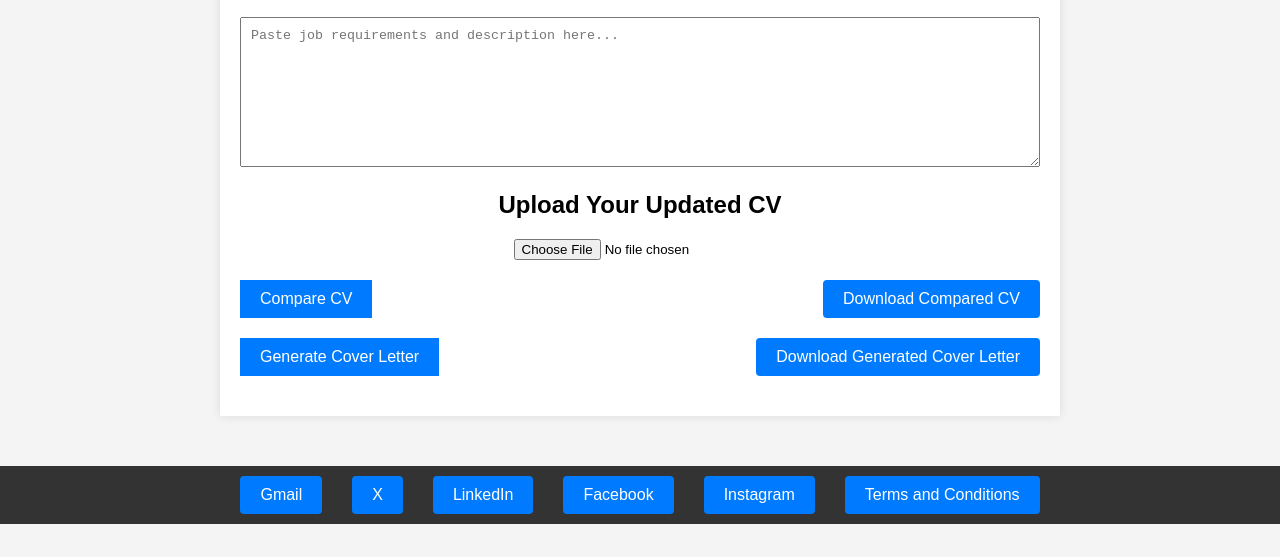
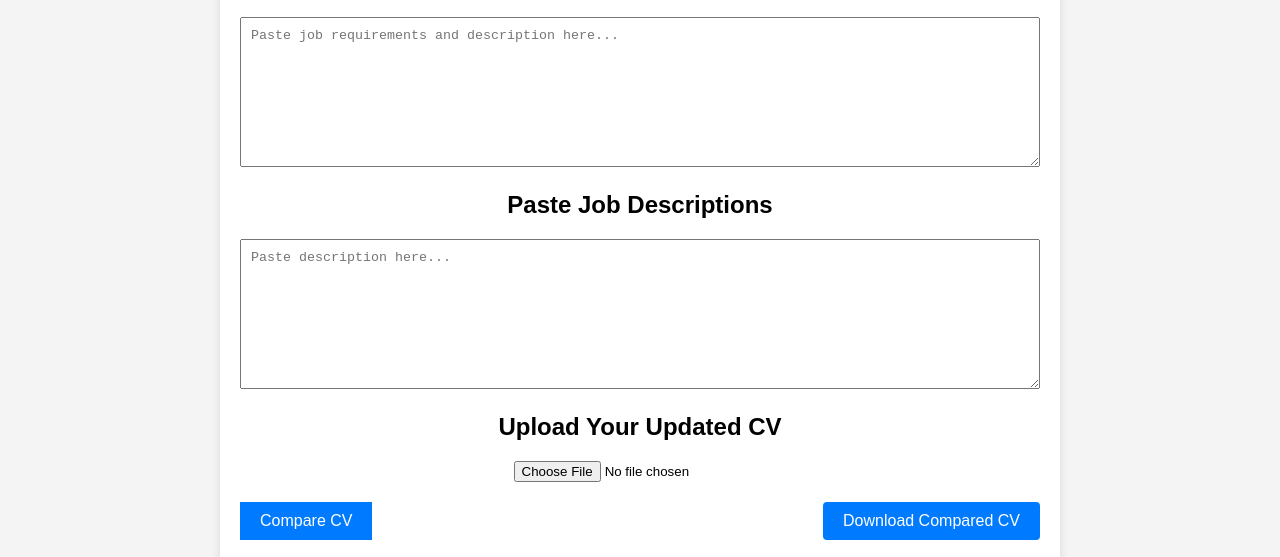
Before and after one commit to BuntoTara/ATS, a website: page index.html in a window 1280 px wide. Shown: the part 239-796 px from the top of the page. Drawn offline with Linux system fonts and the light colour scheme.

Commit message:
Upaded 1

```diff
--- a/index.html
+++ b/index.html
@@ -24,6 +24,11 @@
         <div class="section">
             <h2>Paste Job Requirements and Descriptions</h2>
             <textarea id="jobRequirements" placeholder="Paste job requirements and description here..."></textarea>
+        </div>
+
+        <div class="section">
+            <h2>Paste Job Descriptions</h2>
+            <textarea id="jobdescription" placeholder="Paste description here..."></textarea>
         </div>
 
         <div class="section">
```
